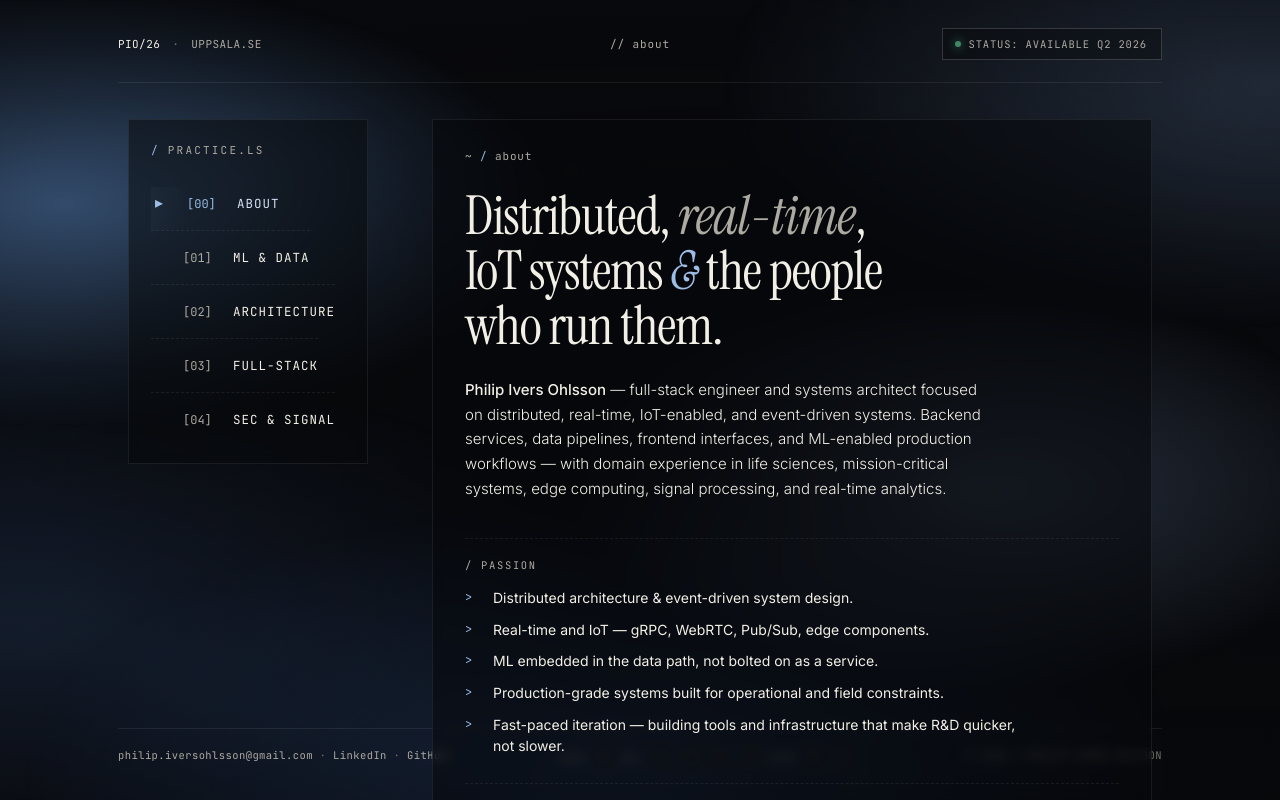
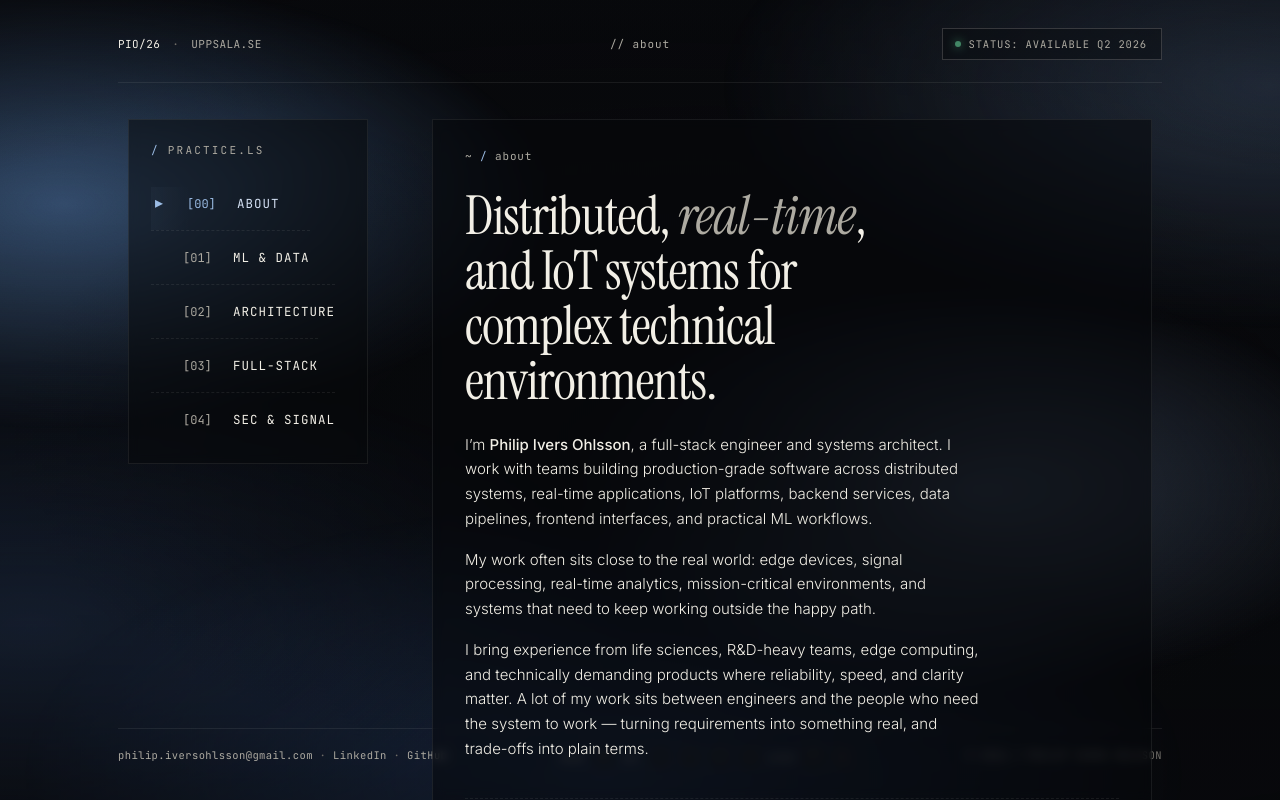
Before and after one commit to IversOhlsson/iversohlsson.github.io, a React (Vite) app: page / in a window 1280 px wide. Built offline with nearby package versions, Linux system fonts and the light colour scheme.

Commit message:
add stakeholder collaboration to about, animated favicon
Co-Authored-By: Claude Opus 4.7 (1M context) <noreply@anthropic.com>

```diff
--- a/index.html
+++ b/index.html
@@ -2,7 +2,7 @@
 <html lang="en">
   <head>
     <meta charset="UTF-8" />
-    <link rel="icon" type="image/svg+xml" href="/vite.svg" />
+    <link rel="icon" type="image/svg+xml" href="/favicon.svg" />
     <meta name="viewport" content="width=device-width, initial-scale=1.0" />
     <meta name="description" content="Philip Ivers Ohlsson — full-stack engineer and systems architect. Distributed, real-time, IoT-enabled systems across life sciences, mission-critical, edge, and signal processing." />
     <meta name="theme-color" content="#07080B" />
--- a/src/components/MainContent.tsx
+++ b/src/components/MainContent.tsx
@@ -57,23 +57,35 @@ function DefaultPanel({ hidden }: { hidden: boolean }) {
     <div className={[styles.panel, hidden ? styles.hidden : ''].filter(Boolean).join(' ')}>
       <p className={styles.crumb}>~ <span className={styles.slash}>/</span> about</p>
       <h1 className={styles.h1}>
-        Distributed, <em>real-time</em>, IoT systems{' '}
-        <span className={styles.ampr}>&</span> the people who run them.
+        Distributed, <em>real-time</em>, and IoT systems for complex technical environments.
       </h1>
+      <p className={styles.brief} style={{ marginBottom: 16 }}>
+        I’m <strong>Philip Ivers Ohlsson</strong>, a full-stack engineer and systems architect.
+        I work with teams building production-grade software across distributed systems, real-time
+        applications, IoT platforms, backend services, data pipelines, frontend interfaces, and
+        practical ML workflows.
+      </p>
+      <p className={styles.brief} style={{ marginBottom: 16 }}>
+        My work often sits close to the real world: edge devices, signal processing, real-time
+        analytics, mission-critical environments, and systems that need to keep working outside
+        the happy path.
+      </p>
       <p className={styles.brief}>
-        <strong>Philip Ivers Ohlsson</strong> — full-stack engineer and systems architect focused on
-        distributed, real-time, IoT-enabled, and event-driven systems. Backend services, data pipelines,
-        frontend interfaces, and ML-enabled production workflows — with domain experience in life sciences,
-        mission-critical systems, edge computing, signal processing, and real-time analytics.
+        I bring experience from life sciences, R&amp;D-heavy teams, edge computing, and technically
+        demanding products where reliability, speed, and clarity matter. A lot of my work sits
+        between engineers and the people who need the system to work — turning requirements into
+        something real, and trade-offs into plain terms.
       </p>
 
-      <p className={styles.sectionLabel}>/ PASSION</p>
+      <p className={styles.sectionLabel}>/ EXPERTISE</p>
       <ul className={styles.caps}>
-        <li>Distributed architecture &amp; event-driven system design.</li>
-        <li>Real-time and IoT — gRPC, WebRTC, Pub/Sub, edge components.</li>
-        <li>ML embedded in the data path, not bolted on as a service.</li>
-        <li>Production-grade systems built for operational and field constraints.</li>
-        <li>Fast-paced iteration — building tools and infrastructure that make R&amp;D quicker, not slower.</li>
+        <li>Distributed architecture and event-driven systems.</li>
+        <li>Real-time platforms, IoT, edge components, gRPC, WebRTC, and Pub/Sub.</li>
+        <li>Backend services, data pipelines, frontend interfaces, and production tooling.</li>
+        <li>Practical ML workflows in production systems.</li>
+        <li>Software built for operational, technical, and field constraints.</li>
+        <li>Tools and infrastructure that help R&amp;D teams move faster.</li>
+        <li>Collaboration across technical and non-technical stakeholders — engineering, R&amp;D, ops, and business.</li>
       </ul>
 
       <p className={styles.sectionLabel}>/ CONTACT</p>
```
Also changed, not shown: public/favicon.svg (added).
